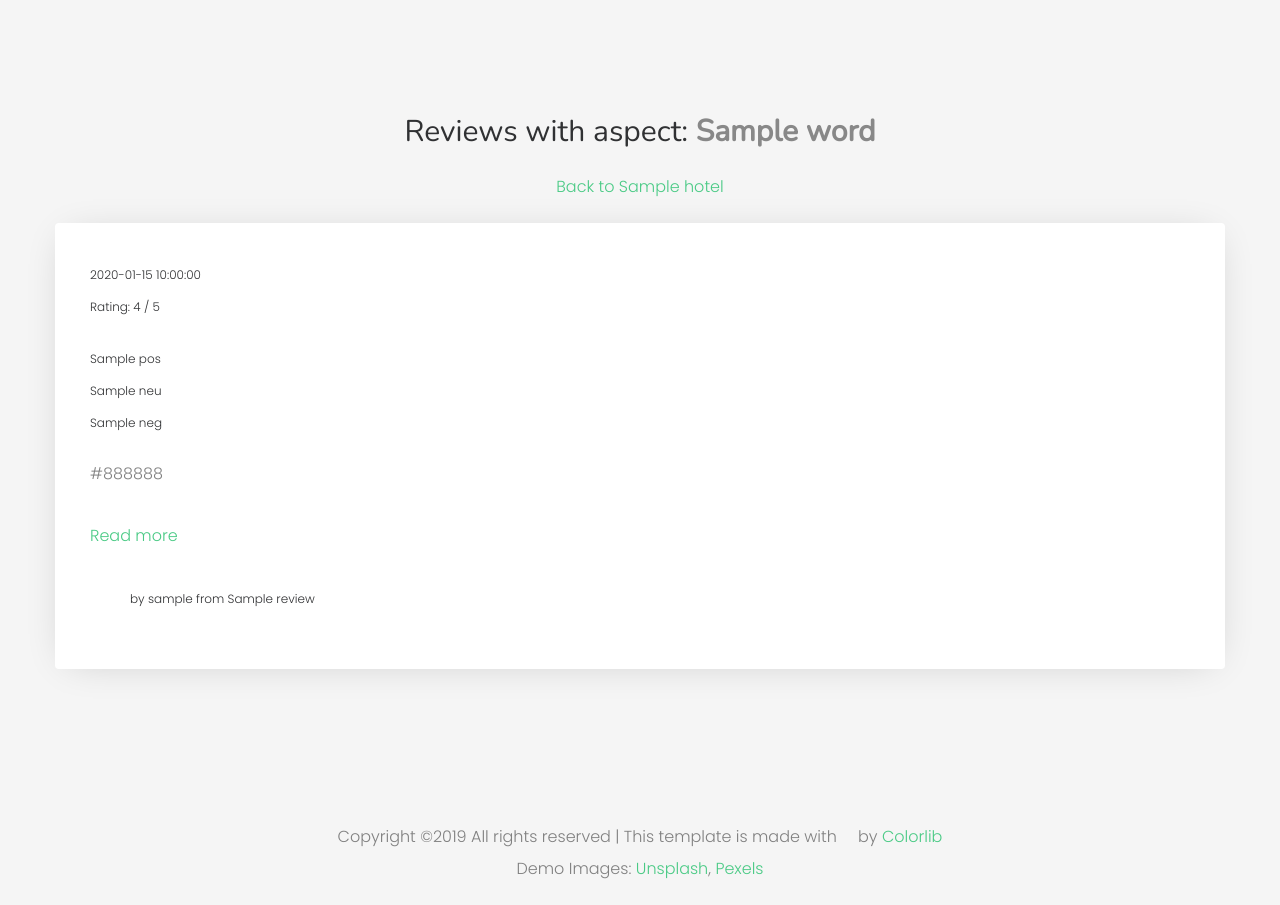
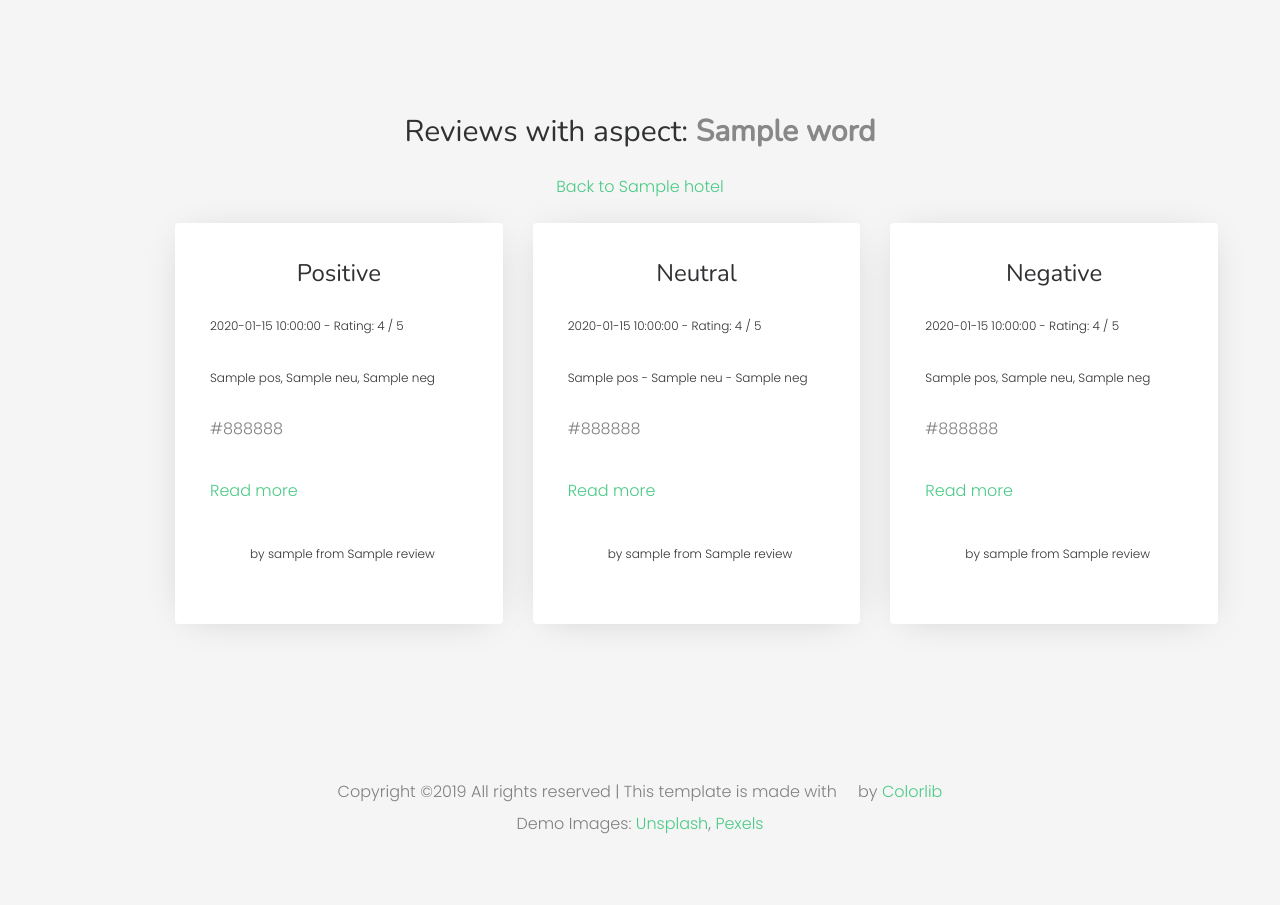
Before and after one commit to stavros11/Review-Aspects-App, a Flask app: template templates/reviews.html in a window 1280 px wide. After the commit the page ends 834 px from the top, so only its background shows below. Run offline with Flask 2, Linux system fonts and the light colour scheme; the template is opened without the code that fills it: most values are stand-ins (such as "Sample title", 1, 10 or a date in 2020); parts of the project's set-up code (start-up, migrations or seed data) failed here and were passed over; some libraries are stand-ins or nearby versions; some web fonts are replaced.

Commit message:
Columns in reviews page

```diff
--- a/templates/reviews.html
+++ b/templates/reviews.html
@@ -71,21 +71,51 @@
 				</div>
 			</div>
 
-			<div class="container">
-        {% for sentence in sentences %}
-				<div class="row">
-					<div class="col-md-20 animate-box">
+      <div class="container" style="width: 95%; center; padding-left: 10%;">
+				<div class="column">
+					<div class="col-md-4 animate-box">
 						<article>
-							<p class="admin"><span>{{ sentence.review.publishedDate }}</span><br><span>Rating: {{ sentence.review.rating }} / 5</span><br></p>
-              <p class="admin"><span>{{ sentence.sentiment["pos"] }}</span><br><span>{{ sentence.sentiment["neu"] }}</span><br><span>{{ sentence.sentiment["neg"] }}</span></p>
+              <center><h3>Positive</h3></center>
+              {% for sentence, _ in sentences.pos.most_common() %}
+							<p class="admin"><span>{{ sentence.review.publishedDate }}  -  Rating: {{ sentence.review.rating }} / 5</span><br></p>
+              <p class="admin"><span>{{ sentence.sentiment["pos"] }}, {{ sentence.sentiment["neu"] }}, {{ sentence.sentiment["neg"] }}</span></p>
 							<!-- <span>Helpful Votes: {{ sentence.review.helpfulVotes }}</span></p> -->
               <p>{{ sentence.colored | safe}}</p>
               <p class="author-wrap"><a href={{sentence.review.absoluteUrl}}>Read more</a></p>
 							<p class="author-wrap"><a href="" class="author">by {{ sentence.review.username }} from {{ sentence.review.user_hometownName }}</a></p>
+              {% endfor %}
 						</article>
 					</div>
+
+          <div class="col-md-4 animate-box">
+						<article>
+              <center><h3>Neutral</h3></center>
+              {% for sentence, _ in sentences.neu.most_common() %}
+							<p class="admin"><span>{{ sentence.review.publishedDate }}  -  Rating: {{ sentence.review.rating }} / 5</span><br></p>
+              <p class="admin"><span>{{ sentence.sentiment["pos"] }}  -  {{ sentence.sentiment["neu"] }}  -  {{ sentence.sentiment["neg"] }}</span></p>
+							<!-- <span>Helpful Votes: {{ sentence.review.helpfulVotes }}</span></p> -->
+              <p>{{ sentence.colored | safe}}</p>
+              <p class="author-wrap"><a href={{sentence.review.absoluteUrl}}>Read more</a></p>
+							<p class="author-wrap"><a href="" class="author">by {{ sentence.review.username }} from {{ sentence.review.user_hometownName }}</a></p>
+              {% endfor %}
+						</article>
+          </div>
+
+          <div class="col-md-4 animate-box">
+						<article>
+              <center><h3>Negative</h3></center>
+              {% for sentence, _ in sentences.neg.most_common() %}
+							<p class="admin"><span>{{ sentence.review.publishedDate }}  -  Rating: {{ sentence.review.rating }} / 5</span><br></p>
+              <p class="admin"><span>{{ sentence.sentiment["pos"] }}, {{ sentence.sentiment["neu"] }}, {{ sentence.sentiment["neg"] }}</span></p>
+							<!-- <span>Helpful Votes: {{ sentence.review.helpfulVotes }}</span></p> -->
+              <p>{{ sentence.colored | safe}}</p>
+              <p class="author-wrap"><a href={{sentence.review.absoluteUrl}}>Read more</a></p>
+							<p class="author-wrap"><a href="" class="author">by {{ sentence.review.username }} from {{ sentence.review.user_hometownName }}</a></p>
+              {% endfor %}
+						</article>
+					</div>
+
 				</div>
-				{% endfor %}
 			</div>
 		</div>
 
```
Also changed, not shown: tools/containers.py (+7 -1 lines).
